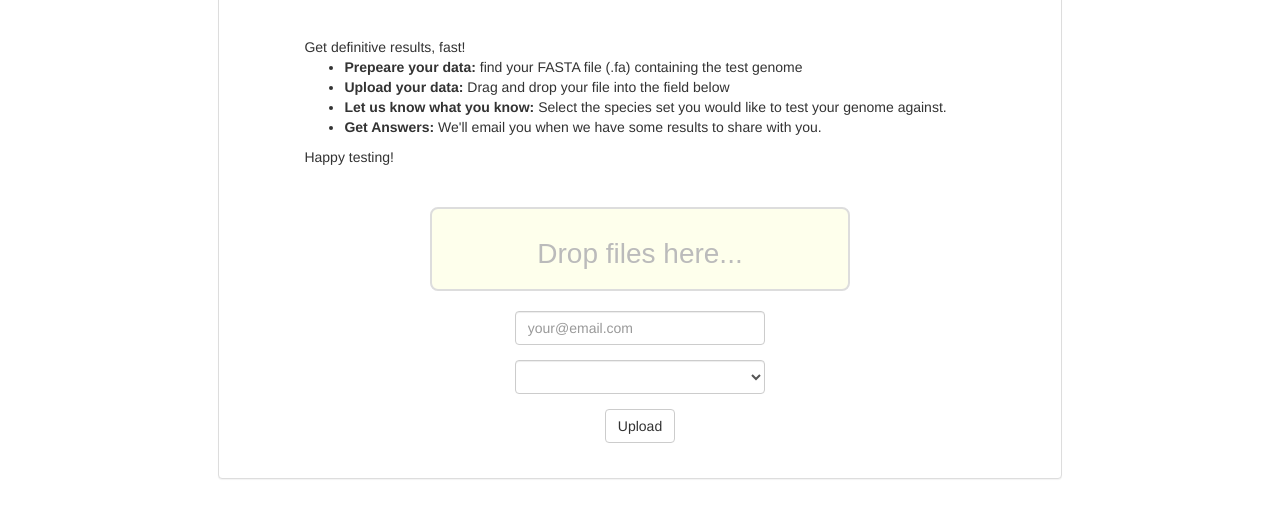
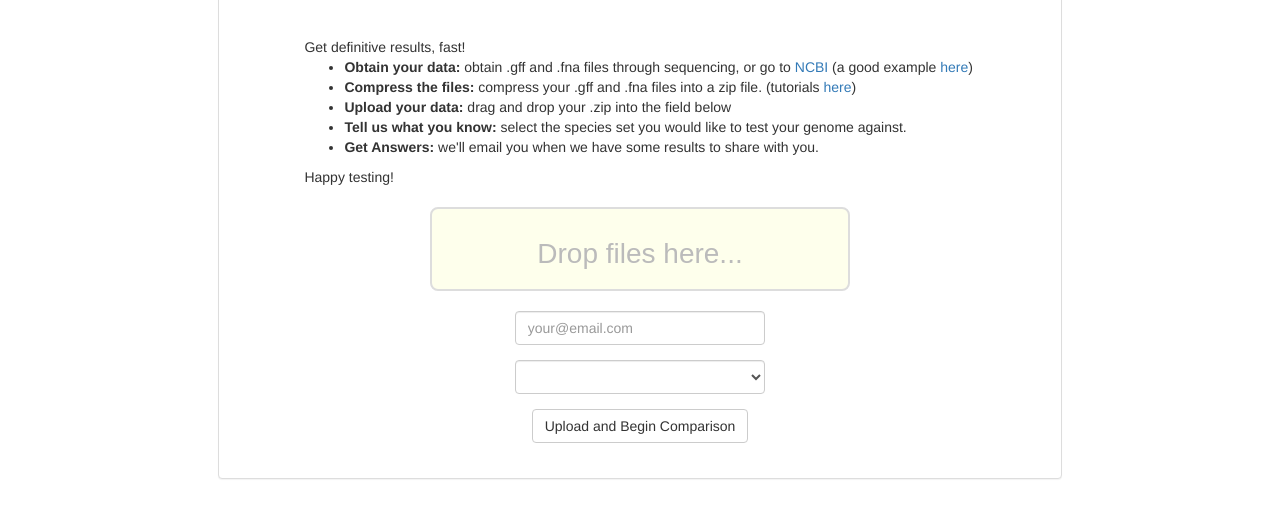
Before and after one commit to Bobay-Ochman/ConSpeciFix-Website, a website: page app/index.html at #!/home in a window 1280 px wide. Shown: the part 290-808 px from the top of the page. Drawn offline with nearby package versions, Linux system fonts and the light colour scheme.

Commit message:
updated message

```diff
--- a/app/home/home.html
+++ b/app/home/home.html
@@ -13,11 +13,23 @@
   <div class="col-sm-10">
 
     Get definitive results, fast!
+   <!--  <ul>
+    <li> <b> Prepeare your data: </b> find your FASTA file (.fa) containing the test genome</li>
+    <li> <b> Upload your data: </b> drag and drop your file into the field below</li>
+    <li> <b> Tell us what you know: </b> select the species set you would like to test your genome against.</li>
+    <li> <b> Get Answers: </b> we'll email you when we have some results to share with you.</li>
+    </ul>
+    <br>
+    Alternativly, if you have annotated genome files, (.gff and .fna) you can combine them into a single zip file and upload them together. To use this option: -->
     <ul>
-    <li> <b> Prepeare your data: </b> find your FASTA file (.fa) containing the test genome</li>
-    <li> <b> Upload your data: </b> Drag and drop your file into the field below</li>
-    <li> <b> Let us know what you know: </b> Select the species set you would like to test your genome against.</li>
-    <li> <b> Get Answers: </b> We'll email you when we have some results to share with you.</li>
+    <li> <b> Obtain your data: </b> obtain .gff and .fna files through sequencing, or go to <a target="_blank" href="https://www.ncbi.nlm.nih.gov">NCBI</a> (a good example <a target="_blank" href="https://www.ncbi.nlm.nih.gov/assembly/GCA_001544855.1">here</a>)</li>
+    <li> <b> Compress the files: </b> compress your .gff and .fna files into a zip file. (tutorials <a target="_blank" href="http://www.wikihow.com/Zip-Files-Together">here</a>)</li>
+<!--   </ul>
+  Then, just like before
+  <ul> -->
+    <li> <b> Upload your data: </b> drag and drop your .zip into the field below</li>
+    <li> <b> Tell us what you know: </b> select the species set you would like to test your genome against.</li>
+    <li> <b> Get Answers: </b> we'll email you when we have some results to share with you.</li>
     </ul>
     Happy testing!
 
@@ -26,7 +38,6 @@
 </div>
 
 
-<br>
 <br>
 <center>
 
@@ -67,7 +78,7 @@
         <div class="row">
           <div class="col-sm-4"> &nbsp </div>
           <div class="col-sm-4">
-            <input type="button" class="btn btn-default" ng-click="uploadFile()" value="Upload" />
+            <input type="button" class="btn btn-default" ng-click="uploadFile()" value="Upload and Begin Comparison" />
           </div>
           <div class="col-sm-4"> &nbsp </div>
         </div>
```
